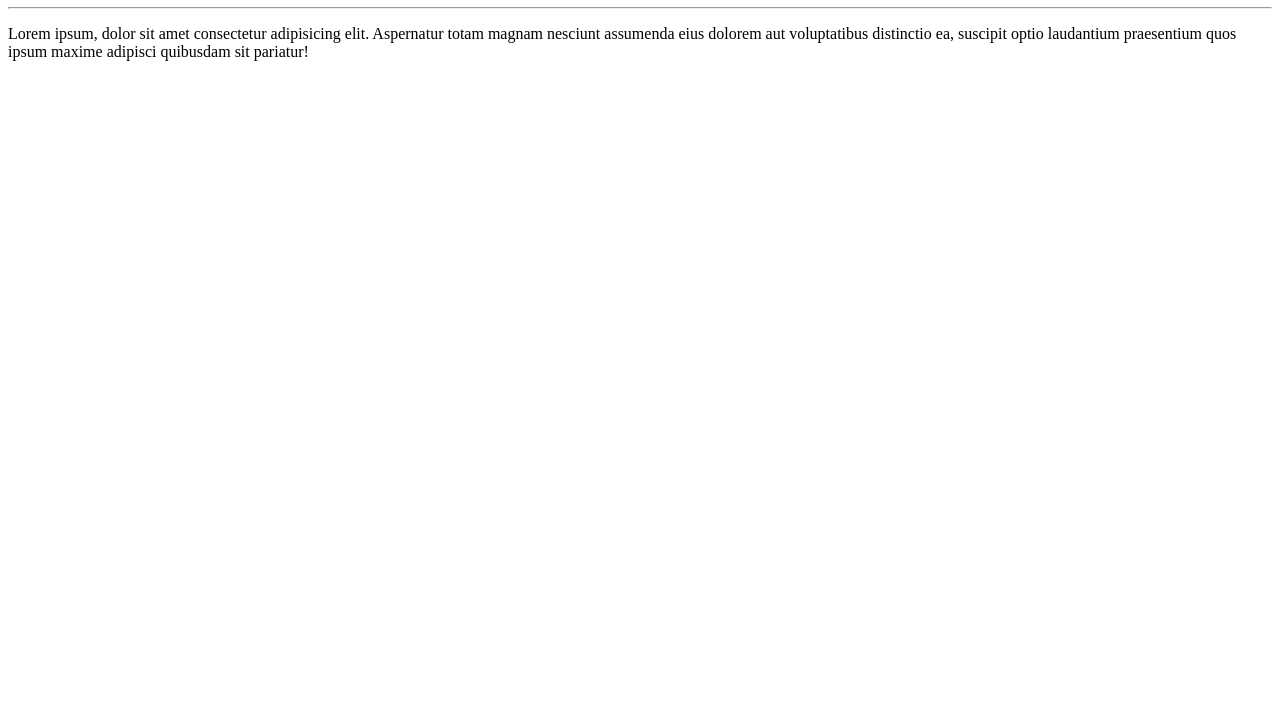
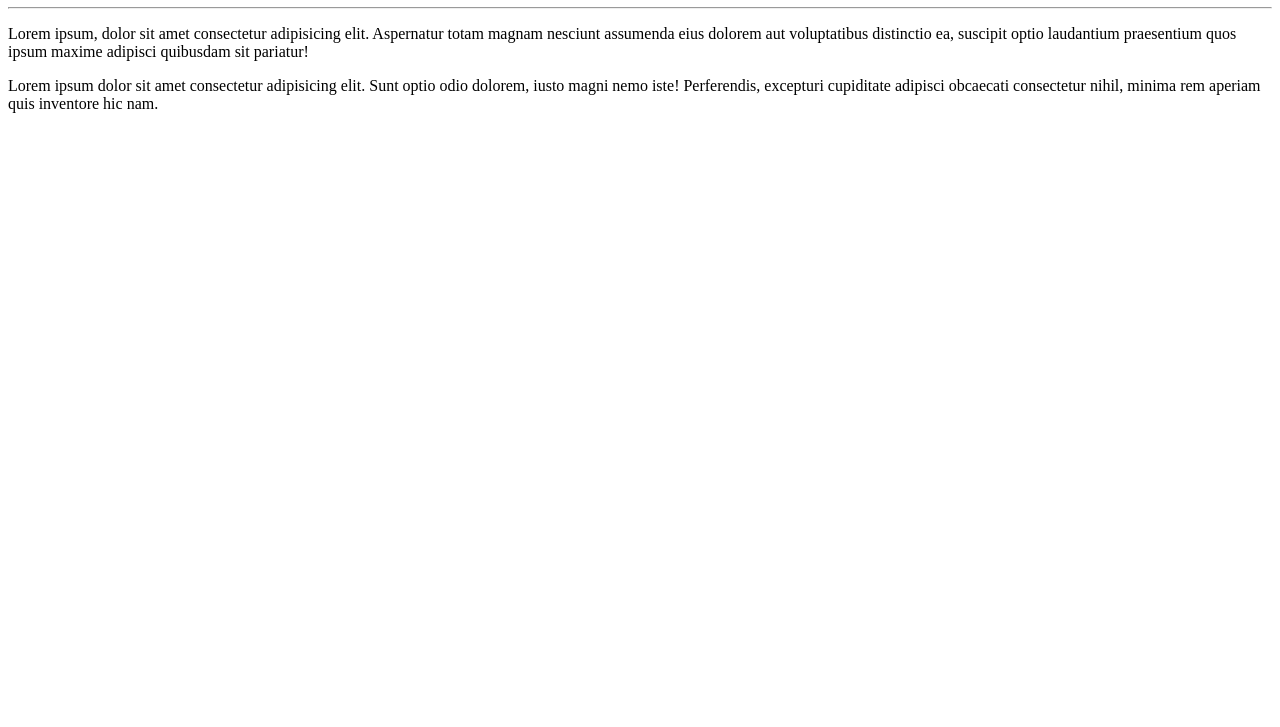
Before and after one commit to BruggerPedro/Ol--mundo, a plain HTML site: page site-exemplo/index.html in a window 1280 px wide. Shown: the part 73-800 px from the top of the page. Drawn offline with Linux system fonts and the light colour scheme.

Commit message:
adicionei um parágrafo

```diff
--- a/site-exemplo/index.html
+++ b/site-exemplo/index.html
@@ -9,5 +9,6 @@
  <h1>Olá, mundo!</h1>
  <hr>
  <p>Lorem ipsum, dolor sit amet consectetur adipisicing elit. Aspernatur totam magnam nesciunt assumenda eius dolorem aut voluptatibus distinctio ea, suscipit optio laudantium praesentium quos ipsum maxime adipisci quibusdam sit pariatur!</p>
+ <p>Lorem ipsum dolor sit amet consectetur adipisicing elit. Sunt optio odio dolorem, iusto magni nemo iste! Perferendis, excepturi cupiditate adipisci obcaecati consectetur nihil, minima rem aperiam quis inventore hic nam.</p>
 </body>
 </html>
```
